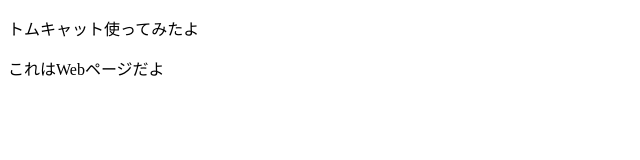
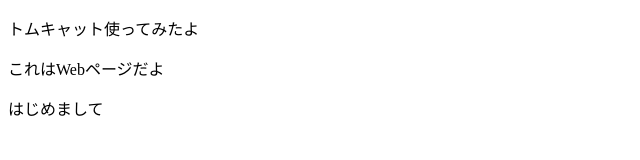
Before and after one commit to hidakosuke22/JV15, a plain HTML site: page HellowTomcat/index.html in a window 1280 px wide. Shown: the whole page, without its empty margins (0-640 px from the left). Drawn offline with Linux system fonts and the light colour scheme.

Commit message:
初めてのコミット

```diff
--- a/HellowTomcat/index.html
+++ b/HellowTomcat/index.html
@@ -8,5 +8,6 @@
 <body>
 	<p>トムキャット使ってみたよ</p>
 	<p>これはWebページだよ</p>
+	<p>はじめまして<p>
 </body>
 </html>
```
